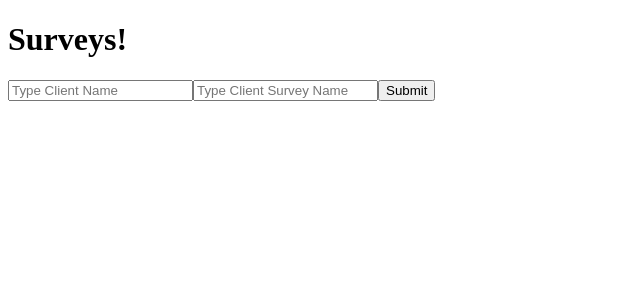
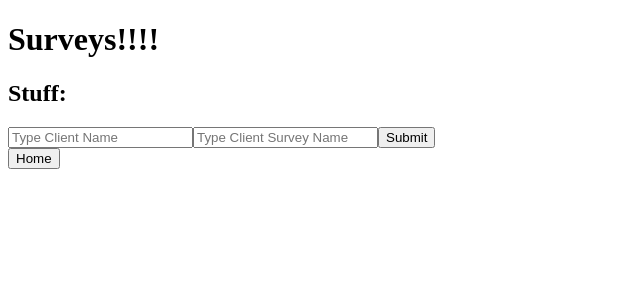
Before and after one commit to nibbles-on-bits/sms-survey-demo, a React (Create React App) app in the folder surveys/: page /start-survey in a window 1280 px wide. Shown: the top 300 px of the page, without its empty margins (0-640 px from the left). Built offline with nearby package versions, Linux system fonts and the light colour scheme; no server answers.

Commit message:
home page and start survey

```diff
--- a/surveys/package.json
+++ b/surveys/package.json
@@ -3,8 +3,10 @@
   "version": "0.1.0",
   "private": true,
   "dependencies": {
+    "axios": "^0.19.0",
     "react": "^16.9.0",
     "react-dom": "^16.9.0",
+    "react-router-dom": "^5.0.1",
     "react-scripts": "3.1.1"
   },
   "scripts": {
--- a/surveys/src/App.js
+++ b/surveys/src/App.js
@@ -1,11 +1,15 @@
 import React from "react";
+import axios from 'axios'
+import { Route, withRouter, Link } from "react-router-dom";
+
+import startSurvey from './components/startSurvey.js'
+import Home from './components/homepage.js'
 
 class App extends React.Component {
   constructor() {
     super();
     this.state = {
-      client: "",
-      survey: ""
+      stuff: ""
     };
   }
 
@@ -13,25 +17,27 @@ class App extends React.Component {
     this.setState({ [e.target.name]: e.target.value });
   };
 
+  componentDidMount() {
+    this.getStuff()
+  }
+
+  getStuff = () => {
+    axios
+      .get('http://home.mevise.com:3050')
+      .then(res => {
+        this.setState({ stuff: res.data })
+      })
+      .catch(err => { console.log(err) })
+  }
+
   render() {
     return (
-      <div className="App">
-        <h1>Surveys!</h1>
-        <form>
-          <input
-            type="text"
-            placeholder="Type Client Name"
-            onChange={this.handleChanges}
-          />
-          <input
-            type="text"
-            placeholder="Type Client Survey Name"
-            onChange={this.handleChanges}
-          />
-          <button type="submit">Submit</button>
-        </form>
-      </div>
-    );
+      <>
+        <Route path="/" exact component={Home} />
+        <Route path='/start-survey' exact component={startSurvey} />
+        {/* <Route path="/survey" render={props => <Survey {...props} />} /> */}
+      </>
+    )
   }
 }
 
--- /dev/null
+++ b/surveys/src/components/homepage.js
@@ -0,0 +1,16 @@
+import React from 'react';
+import { Link } from 'react-router-dom'
+
+function Home() {
+    return (
+        <>
+            <h1>Welcome to You Got Surveyed!</h1>
+            <h2>Click here to get started:</h2>
+            <Link to='/start-survey'>
+                <button>Start Survey!</button>
+            </Link>
+        </>
+    )
+}
+
+export default Home
--- /dev/null
+++ b/surveys/src/components/startSurvey.js
@@ -0,0 +1,55 @@
+import React from 'react'
+import { Link } from 'react-router-dom'
+
+class startSurvey extends React.Component {
+    constructor(props) {
+        super();
+        this.state = {
+            client: '',
+            survey: '',
+            surveys: [
+                {
+                    name: "Max's Survey",
+                    question1: "When is your birthday?",
+                    question2: "What is your favorite food?",
+                    questiong3: "Where do you live?"
+                },
+                {
+                    name: "Chris' Survey",
+                    question1: "When is your birthday?",
+                    question2: "What is your favorite food?",
+                    questiong3: "Where do you live?"
+                }
+            ],
+        }
+    }
+
+    render() {
+        return (
+            <div className="App">
+                <h1>Surveys!!!!</h1>
+                <h2>Stuff:{this.state.stuff}</h2>
+                <form>
+                    <input
+                        type="text"
+                        placeholder="Type Client Name"
+                        onChange={this.handleChanges}
+                    />
+                    <input
+                        type="text"
+                        placeholder="Type Client Survey Name"
+                        onChange={this.handleChanges}
+                    />
+                    <Link to="/survey">
+                        <button type="submit">Submit</button>
+                    </Link>
+                </form>
+                <Link to='/'>
+                    <button>Home</button>
+                </Link>
+            </div>
+        )
+    }
+}
+
+export default startSurvey
--- a/surveys/src/index.js
+++ b/surveys/src/index.js
@@ -1,9 +1,16 @@
 import React from "react";
 import ReactDOM from "react-dom";
 import App from "./App";
+import { BrowserRouter as Router } from "react-router-dom";
 
-ReactDOM.render(<App />, document.getElementById("root"));
 
+const root = document.getElementById("root");
+ReactDOM.render(
+    <Router>
+        <App />
+    </Router>,
+    root
+);
 // If you want your app to work offline and load faster, you can change
 // unregister() to register() below. Note this comes with some pitfalls.
 // Learn more about service workers: https://bit.ly/CRA-PWA
```
Also changed, not shown: surveys/src/components/Survey.js (added), 1 other file (tests, documents, lock files or other folders).
